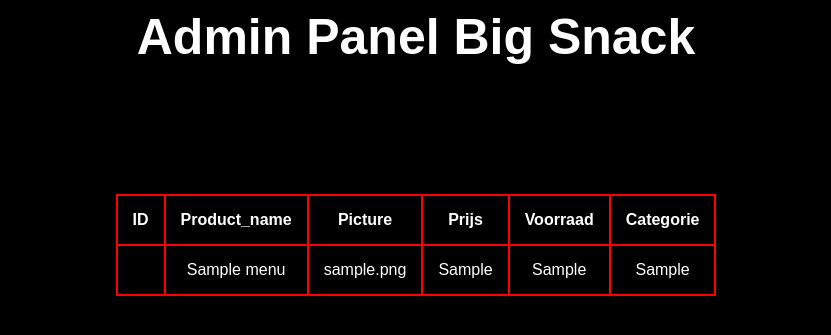
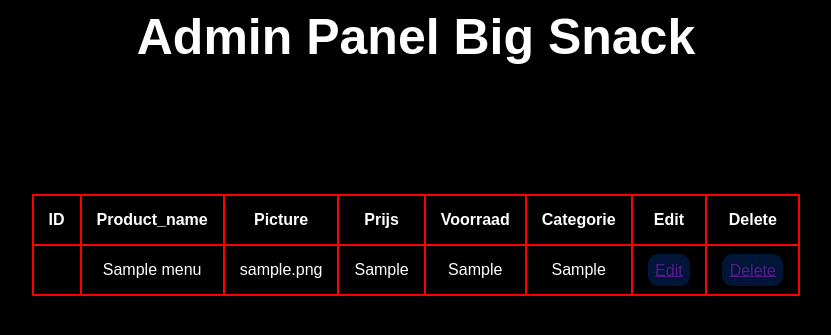
Before and after one commit to RickRietbergen/CRUD-P3, a PHP site: page /admin.php in a window 1280 px wide. Shown: the part 92-427 px from the top of the page, without its empty margins (224-1055 px from the left). Run offline with PHP 8.4, Linux system fonts and the light colour scheme; tables that the repository leaves empty or names only in its code hold one stand-in row (values such as "Sample post"); data that the repository does not hold is empty.

Commit message:
admin, submit_contact

```diff
--- a/CSS/styles.css
+++ b/CSS/styles.css
@@ -345,3 +345,14 @@
 .admin-body .header-none {
 	display: none;
 }
+/*button css*/
+.btn {
+  padding: 7.5px;
+  background-color: #001537;
+  border-radius: 10px;
+}
+.btn .but-admin {
+  display: flex;
+  text-decoration: none;
+  color: #fff;
+}
--- a/admin.php
+++ b/admin.php
@@ -33,6 +33,8 @@
                 <th>Prijs</th>
                 <th>Voorraad</th>
                 <th>Categorie</th>
+                <th>Edit</th>
+                <th>Delete</th>
             </tr>
             <tr>
               <?php
@@ -45,6 +47,8 @@
                         <td><?php echo $res["prijs"]?></td>
                         <td><?php echo $res["voorraad"]?></td>
                         <td><?php echo $res["categorie"]?></td>
+                        <td><a href="" class="btn btn-admin">Edit</a></td>
+                        <td><a href="" class="btn btn-admin">Delete</a></td>
                     </tr>
                 <?php
                 }
```
Also changed, not shown: submit_contact.php (added, +22 -0 lines).
